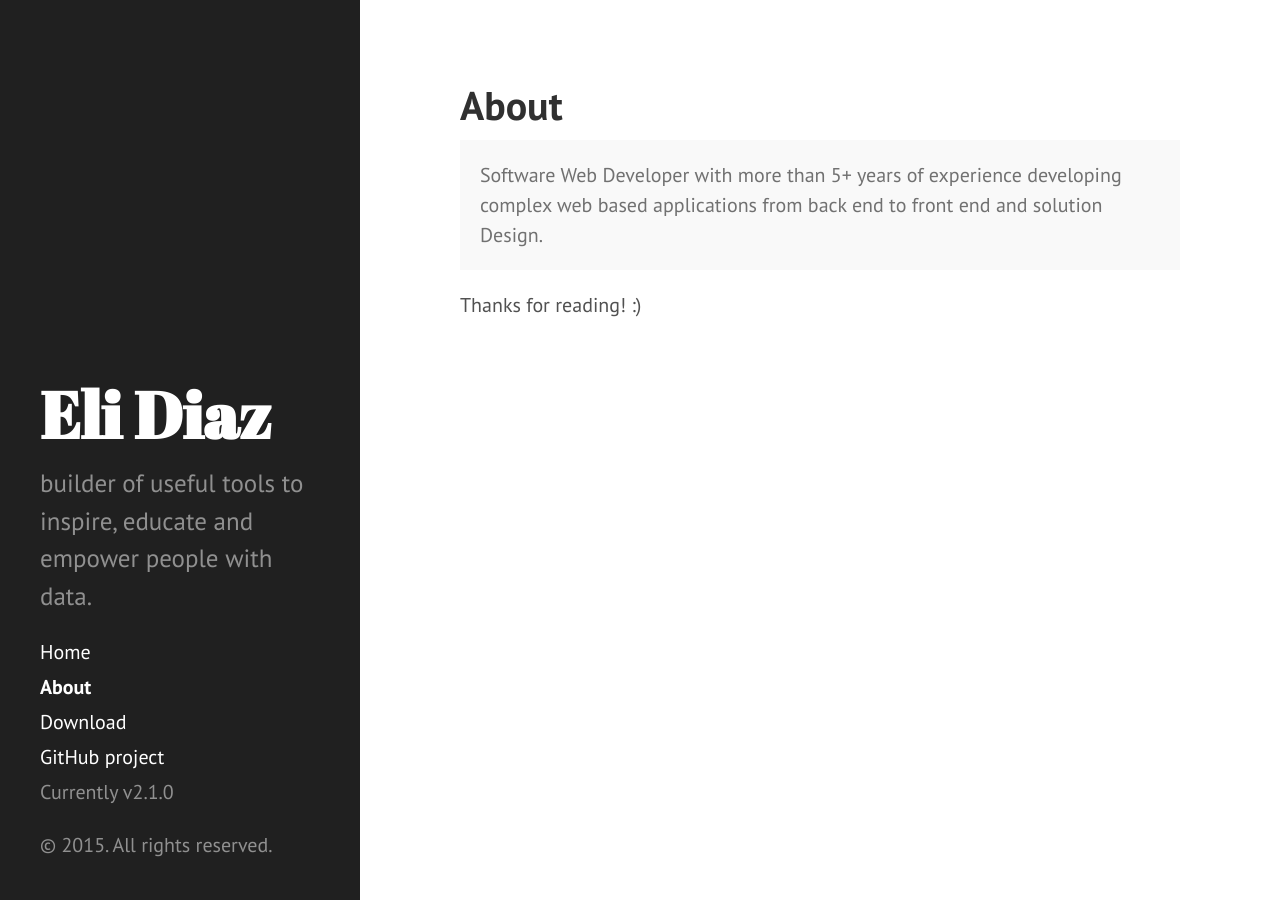
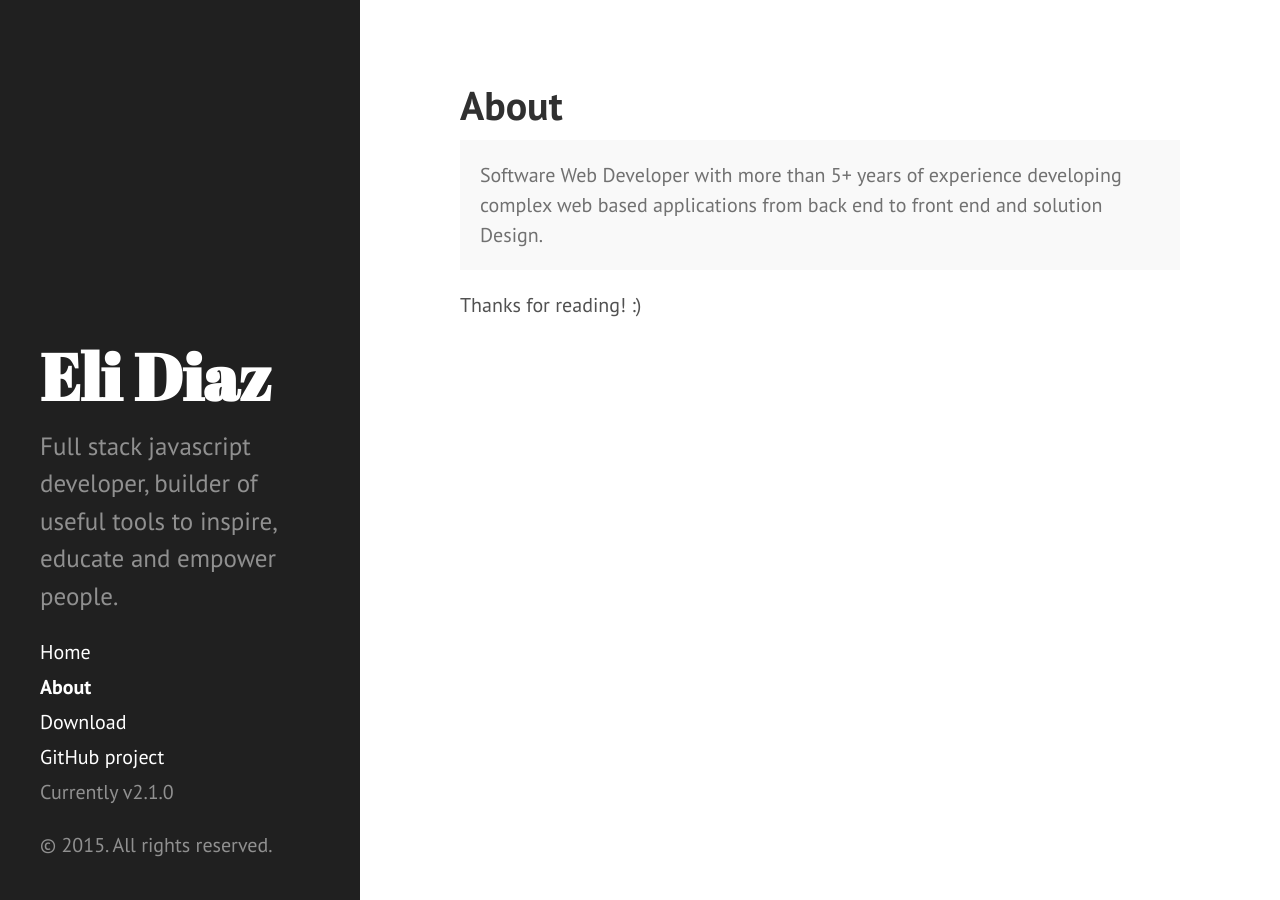
Before and after one commit to elidiazgt/elidiazgt.github.io, a Jekyll site: the page built from about.md, in a window 1280 px wide. Built offline with Jekyll 4.4.1, drawn with Linux system fonts in a browser that asks for light colours; Markdown is read by kramdown in place of the engine named in the settings.

Commit message:
Update _config.yml

```diff
--- a/_config.yml
+++ b/_config.yml
@@ -12,7 +12,7 @@ relative_permalinks: true
 # Setup
 title:            Eli Diaz
 tagline:          'Eli Diaz'
-description:      'builder of useful tools to inspire, educate and empower people with data.'
+description:      'Full stack javascript developer, builder of useful tools to inspire, educate and empower people.'
 url:              elidiaz.com
 baseurl:          /
 encoding:         UTF-8
```
